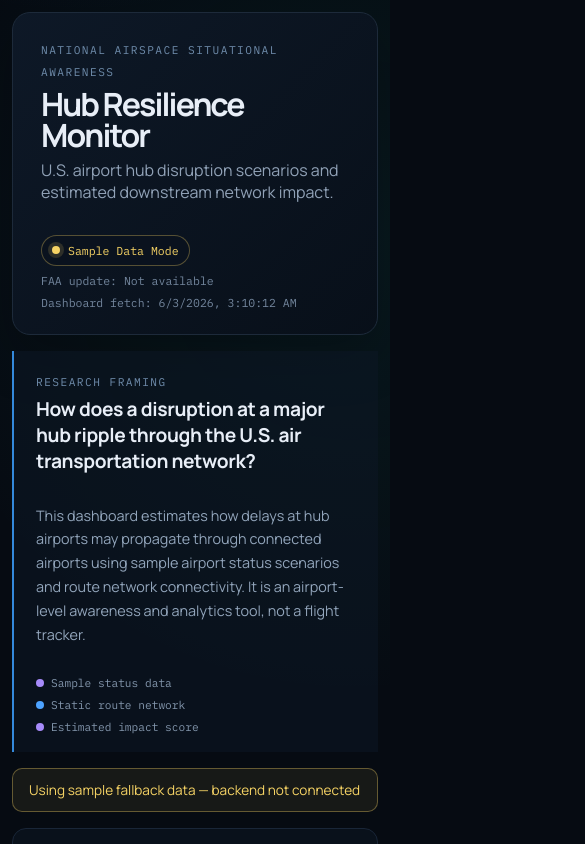
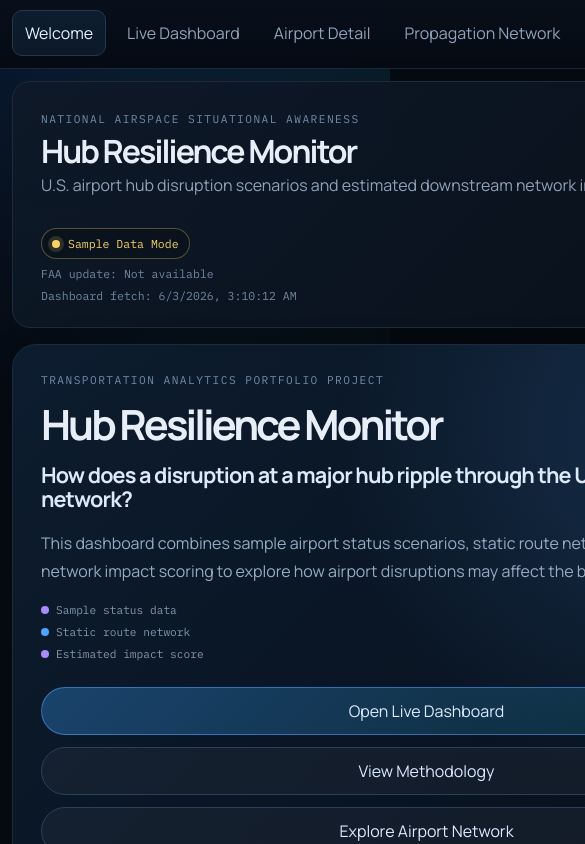
Before and after one commit to yuhexin25-oss/livedelayanalysis, a React (Vite) app in the folder frontend/: page / in a window 390 px wide. Shown: the top 844 px of the page, 585 px wide, since content can reach past the window. Built offline with nearby package versions, Linux system fonts and the light colour scheme; no server answers.

Commit message:
feat: split dashboard into navigation views

```diff
--- a/frontend/src/App.jsx
+++ b/frontend/src/App.jsx
@@ -13,6 +13,15 @@ import { buildFallbackDashboardData } from './utils/dashboardData.js';
 const refreshIntervalMs = 60 * 1000;
 const API_BASE_URL = (import.meta.env.VITE_API_BASE_URL || '').replace(/\/+$/, '');
 const FALLBACK_DATA_BASE_URL = `${import.meta.env.BASE_URL}data`;
+
+const navigationItems = [
+  { id: 'welcome', label: 'Welcome' },
+  { id: 'dashboard', label: 'Live Dashboard' },
+  { id: 'detail', label: 'Airport Detail' },
+  { id: 'network', label: 'Propagation Network' },
+  { id: 'methodology', label: 'Methodology' },
+  { id: 'about', label: 'About Project' },
+];
 
 function hasValidApiBaseUrl() {
   try {
@@ -48,11 +57,118 @@ function formatTime(value) {
   return Number.isNaN(date.getTime()) ? value : date.toLocaleString();
 }
 
+function SourcePanel({ data }) {
+  return (
+    <div className="source-panel">
+      <span className={`source-badge ${data?.sourceMode === 'live' ? 'source-live' : 'source-fallback'}`}>
+        <span className="pulse-dot" />
+        {data ? (data.sourceMode === 'live' ? 'Live FAA Backend Connected' : 'Sample Data Mode') : 'Loading dashboard data'}
+      </span>
+      <span>FAA update: {formatTime(data?.faaUpdatedAt)}</span>
+      <span>Dashboard fetch: {formatTime(data?.fetchedAt)}</span>
+    </div>
+  );
+}
+
+function Navigation({ activeView, setActiveView }) {
+  return (
+    <nav className="app-nav" aria-label="Dashboard sections">
+      <div className="nav-brand">
+        <span className="section-kicker">Hub Resilience</span>
+        <strong>Monitor</strong>
+      </div>
+      <div className="nav-items">
+        {navigationItems.map(item => (
+          <button
+            key={item.id}
+            type="button"
+            className={activeView === item.id ? 'active' : ''}
+            onClick={() => setActiveView(item.id)}
+          >
+            {item.label}
+          </button>
+        ))}
+      </div>
+    </nav>
+  );
+}
+
+function MethodologyContent({ refreshIntervalMinutes, onOpenModal }) {
+  return (
+    <>
+      <div className="methodology-page-actions">
+        <button className="methodology-button" type="button" onClick={onOpenModal}>Open Methodology Summary</button>
+      </div>
+      <div className="methodology-page-grid">
+        <section className="card">
+          <span className="section-kicker">Data sources</span>
+          <h2>Live FAA Airport Status</h2>
+          <p className="page-copy">
+            The backend fetches FAA airport operational advisories and normalizes delay, closure, ground stop,
+            ground delay program, and weather status signals into dashboard JSON.
+          </p>
+        </section>
+        <section className="card">
+          <span className="section-kicker">Static network</span>
+          <h2>Route Connectivity</h2>
+          <p className="page-copy">
+            Static local route data models connected airports. It is not live FAA data and is used only for network
+            exposure and propagation estimates.
+          </p>
+        </section>
+        <section className="card">
+          <span className="section-kicker">Estimated metric</span>
+          <h2>Hub Impact Score</h2>
+          <p className="formula page-formula">
+            Hub Impact Score = Delay Minutes × 0.5 + Affected Airports × 2 + Connectivity × 0.3
+          </p>
+          <p className="page-copy">This is an analytical score created for this project, not an official FAA metric.</p>
+        </section>
+        <section className="card">
+          <span className="section-kicker">Limitations</span>
+          <h2>Airport-Level Awareness</h2>
+          <p className="page-copy">
+            The dashboard updates every {refreshIntervalMinutes} minutes and is not an individual flight tracker.
+            Trend charts are estimated visualizations based on current severity, not stored historical FAA data.
+          </p>
+        </section>
+      </div>
+    </>
+  );
+}
+
+function AboutContent() {
+  return (
+    <section className="card about-page-card">
+      <span className="section-kicker">About this project</span>
+      <h2>Transportation Analytics & Network Science</h2>
+      <p>
+        This project combines live FAA airport advisories, route network data, and custom network impact scoring to
+        explore how hub disruptions may affect the broader U.S. air transportation system.
+      </p>
+      <div className="tech-stack">
+        <span>React</span>
+        <span>Leaflet</span>
+        <span>D3</span>
+        <span>Node.js/Express</span>
+        <span>Render</span>
+        <span>GitHub Pages</span>
+      </div>
+      <div className="project-links">
+        <a href="https://github.com/yuhexin25-oss/livedelayanalysis" target="_blank" rel="noreferrer">GitHub repository</a>
+        <a href="https://livedelayanalysis-backend.onrender.com/api/health" target="_blank" rel="noreferrer">Live backend health</a>
+        <a href="https://livedelayanalysis-backend.onrender.com/api/status" target="_blank" rel="noreferrer">Live backend status JSON</a>
+      </div>
+    </section>
+  );
+}
+
 function App() {
   const [data, setData] = useState(null);
   const [selectedAirport, setSelectedAirport] = useState(null);
   const [backendMessage, setBackendMessage] = useState(null);
   const [isMethodologyOpen, setIsMethodologyOpen] = useState(false);
+  const [activeView, setActiveView] = useState('welcome');
 
   useEffect(() => {
     let mounted = true;
@@ -142,8 +258,101 @@ function App() {
     setSelectedAirport(enriched);
   }
 
+  function selectAndNavigate(airport, view = 'detail') {
+    if (airport) handleAirportSelect(airport);
+    setActiveView(view);
+  }
+
+  const activeHub = data?.hubs?.find(hub => hub.iata === selectedAirportView?.iata && hub.isDisrupted)
+    || disruptedHubs[0]
+    || data?.hubs?.[0]
+    || null;
+
+  function renderActiveView() {
+    switch (activeView) {
+      case 'dashboard':
         return (
-    <div className="app-shell">
+          <>
+            {backendMessage && <div className="alert warning">{backendMessage}</div>}
+            <section className="metric-strip" aria-label="Operational overview">
+              <div className="metric-card"><span>Monitored airports</span><strong>{data?.allAirports?.length ?? '—'}</strong></div>
+              <div className="metric-card"><span>Major hubs</span><strong>{data?.hubs?.length ?? '—'}</strong></div>
+              <div className="metric-card"><span>Disrupted hubs</span><strong className={disruptedHubs.length ? 'text-alert' : ''}>{disruptedHubs.length}</strong></div>
+              <div className="metric-card"><span>Potentially connected</span><strong>{affectedAirports}</strong></div>
+            </section>
+            <section className="dashboard-grid primary-grid">
+              <div className="card map-card">
+                <MapView
+                  airports={enrichedAirports}
+                  selectedAirport={selectedAirportView}
+                  sourceMode={data?.sourceMode}
+                  onSelect={airport => selectAndNavigate(airport, 'detail')}
+                />
+              </div>
+              <div className="dashboard-side-stack">
+                <div className="card compact-card">
+                  <TopDelays topDelayed={topDelayed} onSelect={airport => selectAndNavigate(airport, 'detail')} />
+                </div>
+                <div className="card compact-card">
+                  <HubImpact hubs={data?.hubs || []} sourceMode={data?.sourceMode} onSelect={airport => selectAndNavigate(airport, 'network')} />
+                </div>
+              </div>
+            </section>
+          </>
+        );
+      case 'detail':
+        return (
+          <section className="dashboard-grid detail-page-grid">
+            <div>
+              <AirportSearch airports={enrichedAirports} onSelect={airport => selectAndNavigate(airport, 'detail')} />
+            </div>
+            <div className="card">
+              <AirportDetail airport={selectedAirportView} sourceMode={data?.sourceMode} faaUpdatedAt={data?.faaUpdatedAt} />
+            </div>
+          </section>
+        );
+      case 'network':
+        return (
+          <section className="dashboard-grid network-page-grid">
+            <div className="card network-card">
+              <NetworkView
+                hubs={data?.hubs || []}
+                airports={enrichedAirports}
+                selectedAirport={activeHub || selectedAirportView}
+                onSelect={handleAirportSelect}
+              />
+            </div>
+            <div className="card">
+              <TrendPanel airport={activeHub || selectedAirportView} sourceMode={data?.sourceMode} />
+            </div>
+          </section>
+        );
+      case 'methodology':
+        return (
+          <MethodologyContent
+            refreshIntervalMinutes={data?.refreshIntervalMinutes || 5}
+            onOpenModal={() => setIsMethodologyOpen(true)}
+          />
+        );
+      case 'about':
+        return <AboutContent />;
+      case 'welcome':
+      default:
+        return (
+          <WelcomePage
+            sourceMode={data?.sourceMode}
+            onOpenDashboard={() => setActiveView('dashboard')}
+            onViewMethodology={() => setActiveView('methodology')}
+            onExploreNetwork={() => setActiveView('network')}
+          />
+        );
+    }
+  }
+
+  return (
+    <div className="dashboard-shell">
+      <Navigation activeView={activeView} setActiveView={setActiveView} />
+      <div className="content-shell">
         <header className="app-banner">
           <div className="banner-copy">
             <span className="eyebrow">National Airspace Situational Awareness</span>
@@ -154,85 +363,18 @@ function App() {
                 : 'U.S. airport hub disruption scenarios and estimated downstream network impact.'}
             </p>
           </div>
-        <div className="source-panel">
-          <span className={`source-badge ${data?.sourceMode === 'live' ? 'source-live' : 'source-fallback'}`}>
-            <span className="pulse-dot" />
-            {data ? (data.sourceMode === 'live' ? 'Live FAA Backend Connected' : 'Sample Data Mode') : 'Loading dashboard data'}
-          </span>
-          <span>FAA update: {formatTime(data?.faaUpdatedAt)}</span>
-          <span>Dashboard fetch: {formatTime(data?.fetchedAt)}</span>
-        </div>
+          <SourcePanel data={data} />
         </header>
 
-      <main>
-        <WelcomePage sourceMode={data?.sourceMode} />
-
-        {backendMessage && <div className="alert warning">{backendMessage}</div>}
-
-        <section className="control-bar" aria-label="Airport search and methodology controls">
-          <AirportSearch airports={enrichedAirports} onSelect={handleAirportSelect} />
-          <button className="methodology-button" type="button" onClick={() => setIsMethodologyOpen(true)}>
-            Methodology
-          </button>
-        </section>
-
-        <section className="metric-strip" aria-label="Operational overview">
-          <div className="metric-card"><span>Monitored airports</span><strong>{data?.allAirports?.length ?? '—'}</strong></div>
-          <div className="metric-card"><span>Major hubs</span><strong>{data?.hubs?.length ?? '—'}</strong></div>
-          <div className="metric-card"><span>Disrupted hubs</span><strong className={disruptedHubs.length ? 'text-alert' : ''}>{disruptedHubs.length}</strong></div>
-          <div className="metric-card"><span>Potentially connected</span><strong>{affectedAirports}</strong></div>
-        </section>
-
-        <section className="dashboard-grid primary-grid">
-          <div className="card map-card">
-            <MapView
-              airports={enrichedAirports}
-              selectedAirport={selectedAirportView}
-              sourceMode={data?.sourceMode}
-              onSelect={handleAirportSelect}
-            />
-          </div>
-          <div className="card">
-            <HubImpact hubs={data?.hubs || []} sourceMode={data?.sourceMode} onSelect={handleAirportSelect} />
-          </div>
-        </section>
-
-        <section className="dashboard-grid secondary-grid">
-          <div className="card">
-            <TopDelays topDelayed={topDelayed} onSelect={handleAirportSelect} />
-          </div>
-          <div className="card network-card">
-            <NetworkView
-              hubs={data?.hubs || []}
-              airports={enrichedAirports}
-              selectedAirport={selectedAirportView}
-              onSelect={handleAirportSelect}
-            />
-          </div>
-          <div className="card">
-            <AirportDetail airport={selectedAirportView} sourceMode={data?.sourceMode} faaUpdatedAt={data?.faaUpdatedAt} />
-          </div>
-        </section>
-
-        <section className="dashboard-grid insight-grid">
-          <div className="card">
-            <TrendPanel airport={selectedAirportView} sourceMode={data?.sourceMode} />
-          </div>
-          <section className="card about-card">
-            <span className="section-kicker">About this project</span>
-            <h2>Transportation Analytics & Network Science</h2>
-            <p>
-              This project combines live FAA airport advisories, route network data, and custom network impact scoring
-              to explore how hub disruptions may affect the broader U.S. air transportation system.
-            </p>
-          </section>
-        </section>
+        <main className="view-content">
+          {renderActiveView()}
         </main>
 
         <footer className="app-footer">
           <span>{data?.notice || 'FAA data shows airport-level operational status, not every individual flight.'}</span>
           <span>Built with React, Leaflet, D3, Node.js/Express, Render, and GitHub Pages.</span>
         </footer>
+      </div>
       {isMethodologyOpen && (
         <MethodologyModal
           refreshIntervalMinutes={data?.refreshIntervalMinutes || 5}
--- a/frontend/src/components/WelcomePage.jsx
+++ b/frontend/src/components/WelcomePage.jsx
@@ -1,22 +1,29 @@
-export default function WelcomePage({ sourceMode }) {
+export default function WelcomePage({ sourceMode, onOpenDashboard, onViewMethodology, onExploreNetwork }) {
   const isLive = sourceMode === 'live';
 
   return (
-    <section className="welcome-card">
-      <div>
-        <span className="section-kicker">Research framing</span>
-        <h2>How does a disruption at a major hub ripple through the U.S. air transportation network?</h2>
-      </div>
+    <section className="welcome-landing">
+      <span className="section-kicker">Transportation analytics portfolio project</span>
+      <h1>Hub Resilience Monitor</h1>
+      <h2>How does a disruption at a major hub ripple through the U.S. air transportation network?</h2>
       <p>
-        This dashboard estimates how delays at hub airports may propagate through connected airports using
-        {isLive ? ' FAA operational advisories' : ' sample airport status scenarios'} and route network connectivity.
-        It is an airport-level awareness and analytics tool, not a flight tracker.
+        This dashboard combines {isLive ? 'live FAA airport advisories' : 'sample airport status scenarios'}, static route
+        network data, and estimated network impact scoring to explore how airport disruptions may affect the broader
+        U.S. aviation system.
       </p>
       <div className="provenance-row">
         <span><i className={`provenance-dot ${isLive ? 'live-dot' : 'estimate-dot'}`} />{isLive ? 'Live FAA status' : 'Sample status data'}</span>
         <span><i className="provenance-dot static-dot" />Static route network</span>
         <span><i className="provenance-dot estimate-dot" />Estimated impact score</span>
       </div>
+      <div className="welcome-actions">
+        <button type="button" onClick={onOpenDashboard}>Open Live Dashboard</button>
+        <button type="button" onClick={onViewMethodology}>View Methodology</button>
+        <button type="button" onClick={onExploreNetwork}>Explore Airport Network</button>
+      </div>
+      <p className="honesty-note">
+        This is an airport-level operational awareness and analytics tool, not an individual flight tracker.
+      </p>
     </section>
   );
 }
--- a/frontend/src/styles.css
+++ b/frontend/src/styles.css
@@ -21,10 +21,70 @@ body {
 
 button { font: inherit; }
 
-.app-shell {
-  width: min(1600px, 100%);
+.dashboard-shell {
+  display: grid;
+  grid-template-columns: 260px minmax(0, 1fr);
+  min-height: 100vh;
+}
+
+.content-shell {
+  width: min(1420px, 100%);
   margin: 0 auto;
   padding: 22px;
+}
+
+.app-nav {
+  position: sticky;
+  top: 0;
+  align-self: start;
+  height: 100vh;
+  padding: 22px 16px;
+  border-right: 1px solid #17263a;
+  background: linear-gradient(180deg, rgba(8, 16, 27, 0.98), rgba(5, 10, 18, 0.98));
+}
+
+.nav-brand {
+  display: grid;
+  gap: 5px;
+  margin-bottom: 24px;
+  padding: 12px;
+  border: 1px solid #19283b;
+  border-radius: 14px;
+  background: rgba(255, 255, 255, 0.025);
+}
+
+.nav-brand strong {
+  color: #e5f1ff;
+  font-size: 1.1rem;
+  letter-spacing: -0.03em;
+}
+
+.nav-items {
+  display: grid;
+  gap: 8px;
+}
+
+.nav-items button {
+  width: 100%;
+  padding: 11px 12px;
+  border: 1px solid transparent;
+  border-radius: 10px;
+  background: transparent;
+  color: #8fa4bc;
+  cursor: pointer;
+  text-align: left;
+  transition: background 140ms ease, border-color 140ms ease, color 140ms ease;
+}
+
+.nav-items button:hover,
+.nav-items button.active {
+  border-color: #26374a;
+  background: rgba(77, 163, 255, 0.09);
+  color: #e7f1ff;
+}
+
+.view-content {
+  margin-top: 16px;
 }
 
 .app-banner {
@@ -90,22 +150,77 @@ button { font: inherit; }
 
 .pulse-dot { background: currentColor; box-shadow: 0 0 0 4px color-mix(in srgb, currentColor 15%, transparent); }
 
-.welcome-card {
+.welcome-landing {
+  min-height: calc(100vh - 190px);
   display: grid;
-  grid-template-columns: minmax(260px, 0.8fr) minmax(320px, 1.2fr);
-  gap: 30px;
-  align-items: center;
-  margin: 16px 0;
-  padding: 18px 22px;
-  border-left: 2px solid #3489db;
-  background: rgba(12, 22, 35, 0.6);
+  align-content: center;
+  gap: 18px;
+  padding: clamp(28px, 6vw, 76px);
+  border: 1px solid #1d2a3a;
+  border-radius: 24px;
+  background:
+    radial-gradient(circle at 82% 18%, rgba(77, 163, 255, 0.18), transparent 22rem),
+    linear-gradient(135deg, rgba(13, 29, 48, 0.94), rgba(7, 15, 26, 0.98));
+  box-shadow: 0 22px 50px rgba(0, 0, 0, 0.2);
 }
 
-.welcome-card h2 { margin: 5px 0 0; font-size: 1.2rem; }
-.welcome-card p { margin: 0; color: #92a5bb; line-height: 1.65; font-size: 0.9rem; }
+.welcome-landing h1 {
+  margin: 0;
+  font-size: clamp(2.6rem, 6vw, 5.2rem);
+  letter-spacing: -0.07em;
+  line-height: 0.95;
+}
+
+.welcome-landing h2 {
+  max-width: 980px;
+  margin: 0;
+  color: #dce9f8;
+  font-size: clamp(1.35rem, 2.6vw, 2.25rem);
+  line-height: 1.12;
+  letter-spacing: -0.04em;
+}
+
+.welcome-landing p {
+  max-width: 900px;
+  margin: 0;
+  color: #96abc4;
+  line-height: 1.75;
+}
+
+.welcome-actions {
+  display: flex;
+  flex-wrap: wrap;
+  gap: 12px;
+  margin-top: 8px;
+}
+
+.welcome-actions button {
+  padding: 12px 16px;
+  border: 1px solid #2b4058;
+  border-radius: 999px;
+  background: rgba(255, 255, 255, 0.04);
+  color: #dceaff;
+  cursor: pointer;
+  transition: transform 140ms ease, border-color 140ms ease, background 140ms ease;
+}
+
+.welcome-actions button:first-child {
+  border-color: rgba(77, 163, 255, 0.55);
+  background: linear-gradient(135deg, rgba(52, 137, 219, 0.38), rgba(20, 184, 166, 0.12));
+}
+
+.welcome-actions button:hover {
+  transform: translateY(-1px);
+  border-color: #4da3ff;
+}
+
+.honesty-note {
+  color: #70869f !important;
+  font-family: "IBM Plex Mono", monospace;
+  font-size: 0.72rem;
+}
 
 .provenance-row {
-  grid-column: 1 / -1;
   display: flex;
   gap: 22px;
   color: #8396ac;
@@ -233,6 +348,13 @@ button { font: inherit; }
 .primary-grid { grid-template-columns: minmax(0, 1.9fr) minmax(330px, 0.8fr); }
 .secondary-grid { grid-template-columns: minmax(280px, 0.8fr) minmax(440px, 1.25fr) minmax(300px, 0.9fr); }
 .insight-grid { grid-template-columns: minmax(0, 1fr) minmax(320px, 0.8fr); }
+.detail-page-grid { grid-template-columns: minmax(320px, 0.8fr) minmax(360px, 1.1fr); align-items: start; }
+.network-page-grid { grid-template-columns: minmax(520px, 1.35fr) minmax(320px, 0.85fr); }
+
+.dashboard-side-stack {
+  display: grid;
+  gap: 16px;
+}
 
 .card {
   min-width: 0;
@@ -246,6 +368,7 @@ button { font: inherit; }
 
 .map-card { height: 540px; padding: 0; overflow: hidden; }
 .network-card { min-height: 410px; }
+.compact-card { min-height: 260px; }
 
 .section-heading {
   display: flex;
@@ -468,6 +591,11 @@ h2 { margin: 5px 0 0; font-size: 1.02rem; letter-spacing: -0.02em; }
   min-height: 260px;
 }
 
+.about-page-card {
+  max-width: 960px;
+  min-height: 520px;
+}
+
 .about-card h2 {
   margin: 8px 0 12px;
   font-size: 1.3rem;
@@ -477,6 +605,57 @@ h2 { margin: 5px 0 0; font-size: 1.02rem; letter-spacing: -0.02em; }
   margin: 0;
   color: #91a5bd;
   line-height: 1.7;
+}
+
+.about-page-card p {
+  max-width: 820px;
+  margin: 12px 0 0;
+  color: #98abc2;
+  line-height: 1.75;
+}
+
+.tech-stack {
+  display: flex;
+  flex-wrap: wrap;
+  gap: 10px;
+  margin-top: 28px;
+}
+
+.tech-stack span {
+  padding: 9px 11px;
+  border: 1px solid #26374a;
+  border-radius: 999px;
+  background: #09121e;
+  color: #c1d3e7;
+  font-size: 0.8rem;
+}
+
+.project-links {
+  display: flex;
+  flex-wrap: wrap;
+  gap: 12px;
+  margin-top: 28px;
+}
+
+.project-links a {
+  color: #8ec6ff;
+  text-decoration: none;
+  border-bottom: 1px solid rgba(142, 198, 255, 0.35);
+}
+
+.methodology-page-grid {
+  display: grid;
+  grid-template-columns: repeat(2, minmax(280px, 1fr));
+  gap: 16px;
+}
+
+.page-copy {
+  color: #8ea3bb;
+  line-height: 1.7;
+}
+
+.page-formula {
+  margin: 14px 0;
 }
 
 .modal-backdrop {
@@ -560,14 +739,49 @@ h2 { margin: 5px 0 0; font-size: 1.02rem; letter-spacing: -0.02em; }
 }
 
 @media (max-width: 1180px) {
-  .primary-grid, .secondary-grid, .insight-grid { grid-template-columns: 1fr; }
+  .dashboard-shell {
+    grid-template-columns: 1fr;
+  }
+
+  .app-nav {
+    position: sticky;
+    z-index: 2500;
+    top: 0;
+    height: auto;
+    padding: 10px 12px;
+    border-right: 0;
+    border-bottom: 1px solid #17263a;
+  }
+
+  .nav-brand {
+    display: none;
+  }
+
+  .nav-items {
+    display: flex;
+    gap: 8px;
+    overflow-x: auto;
+    padding-bottom: 2px;
+  }
+
+  .nav-items button {
+    width: auto;
+    white-space: nowrap;
+    text-align: center;
+  }
+
+  .content-shell {
+    padding: 16px;
+  }
+
+  .primary-grid, .secondary-grid, .insight-grid, .detail-page-grid, .network-page-grid, .methodology-page-grid { grid-template-columns: 1fr; }
   .secondary-grid { grid-template-columns: repeat(2, 1fr); }
   .network-card { grid-column: 1 / -1; }
 }
 
 @media (max-width: 760px) {
-  .app-shell { padding: 12px; }
-  .app-banner, .welcome-card { grid-template-columns: 1fr; display: grid; }
+  .content-shell { padding: 12px; }
+  .app-banner { grid-template-columns: 1fr; display: grid; }
   .source-panel { min-width: 0; text-align: left; }
   .source-badge { justify-self: start; }
   .control-bar, .metric-strip, .secondary-grid { grid-template-columns: 1fr; }
@@ -575,6 +789,8 @@ h2 { margin: 5px 0 0; font-size: 1.02rem; letter-spacing: -0.02em; }
   .map-overlay { align-items: flex-start; flex-direction: column; }
   .app-footer { flex-direction: column; }
   .methodology-grid, .hub-summary-grid { grid-template-columns: 1fr; }
+  .welcome-landing { min-height: auto; }
+  .welcome-actions button { width: 100%; }
 }
 
 @media (max-width: 500px) {
```
Lines whose indentation alone changed are shown as unchanged.
